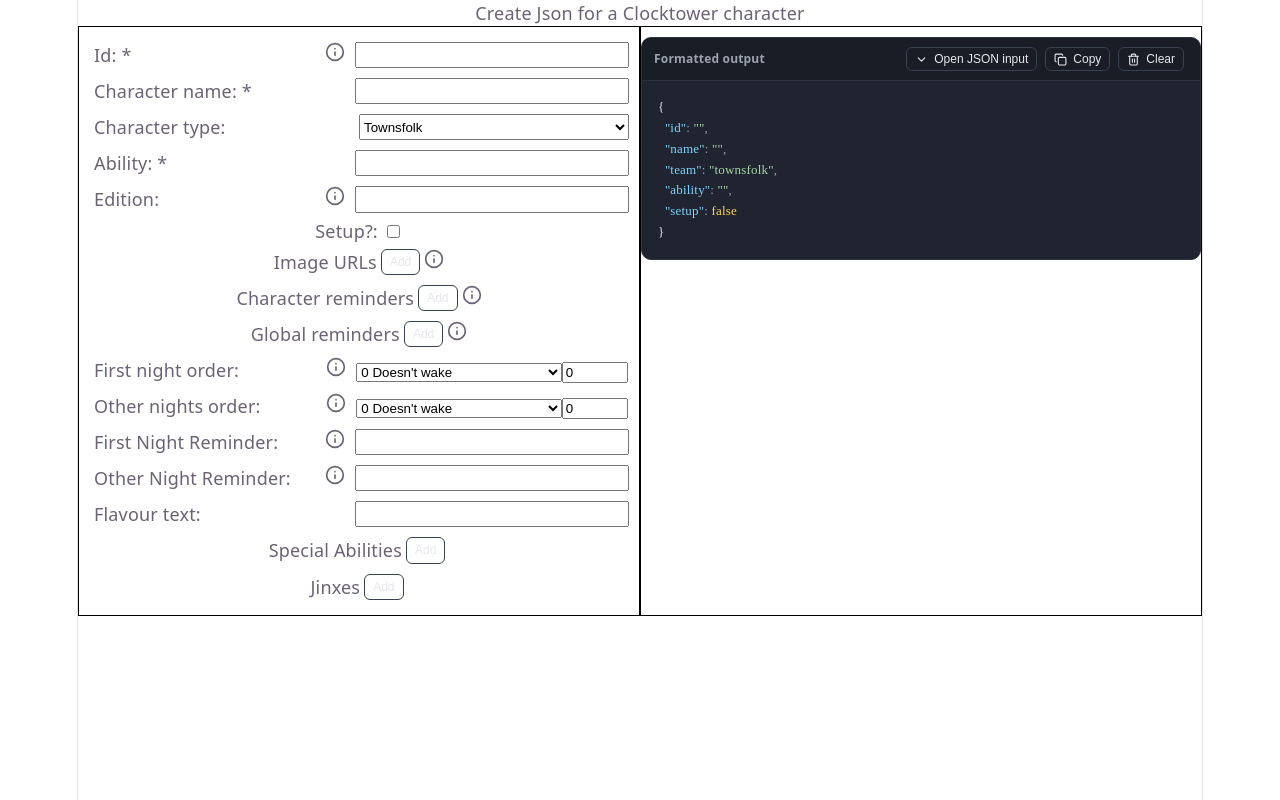
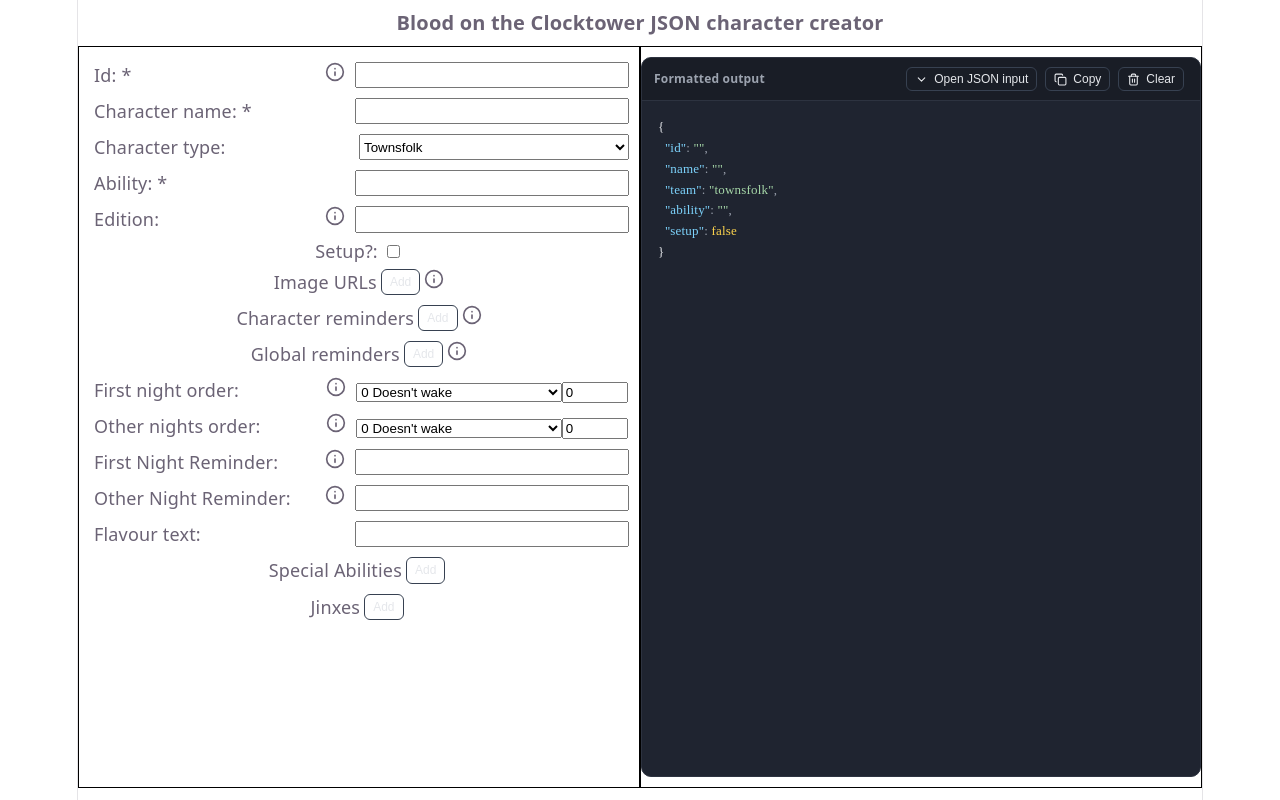
Before and after one commit to rebeccabex/clocktower-apps, a React (Vite) app in the folder clocktower-apps/: page / in a window 1280 px wide. Built offline with nearby package versions, Linux system fonts and the light colour scheme.

Commit message:
Styling tweaks to header and Json output

```diff
--- a/clocktower-apps/src/CharacterJsonCreatorPage.tsx
+++ b/clocktower-apps/src/CharacterJsonCreatorPage.tsx
@@ -142,7 +142,9 @@ export const CharacterJsonCreatorPage = () => {
 
   return (
     <>
-      <div>Create Json for a Clocktower character</div>
+      <HeaderContainer>
+        Blood on the Clocktower JSON character creator
+      </HeaderContainer>
       <PageLayout>
         <InputColumn>
           <TextField
@@ -337,6 +339,12 @@ export const CharacterJsonCreatorPage = () => {
   );
 };
 
+const HeaderContainer = styled.div`
+  font-size: 20px;
+  font-weight: 600;
+  padding: 10px 0;
+`;
+
 const PageLayout = styled.div`
   display: flex;
   flex-direction: row;
--- a/clocktower-apps/src/components/JsonPrettyPrinter.tsx
+++ b/clocktower-apps/src/components/JsonPrettyPrinter.tsx
@@ -111,6 +111,7 @@ const OutputContainer = styled.div`
     system-ui,
     -apple-system,
     sans-serif;
+  height: 90vh;
 `;
 
 const BorderedContainer = styled.div`
@@ -119,6 +120,7 @@ const BorderedContainer = styled.div`
   background: #1f2430;
   border: 1px solid #2d3340;
   position: relative;
+  height: 100%;
 `;
 
 const OptionsContainer = styled.div`
@@ -143,8 +145,8 @@ const ButtonContainer = styled.div`
 `;
 
 const JsonContainer = styled.div`
-  max-height: 480px;
   overflow: auto;
+  height: 100%;
 `;
 
 const ErrorContainer = styled.div`
```
